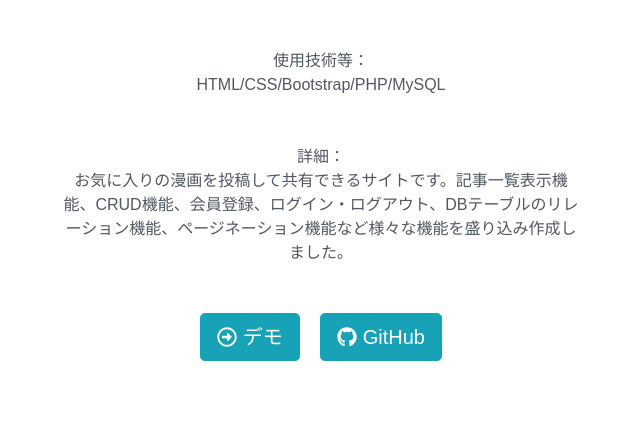
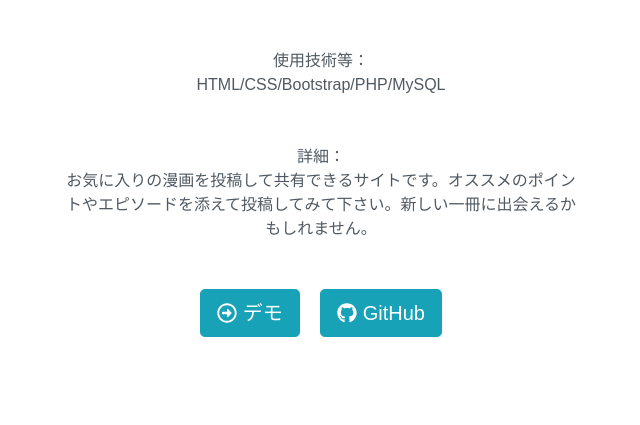
Before and after one commit to Tokimiya26/Portfolio, a PHP site: page /comic.php in a window 1280 px wide. Shown: the part 630-1055 px from the top of the page, without its empty margins (319-959 px from the left). After the commit the page ends 967 px from the top, so only its background shows below. Run offline with PHP 8.4, Linux system fonts and the light colour scheme; some libraries are stand-ins or nearby versions.

Commit message:
説明を編集。

```diff
--- a/comic.php
+++ b/comic.php
@@ -39,7 +39,7 @@
             <p class="mb-5">使用技術等：<br>
             HTML/CSS/Bootstrap/PHP/MySQL</p>
             <p class="mb-5">詳細：<br>
-            お気に入りの漫画を投稿して共有できるサイトです。記事一覧表示機能、CRUD機能、会員登録、ログイン・ログアウト、DBテーブルのリレーション機能、ページネーション機能など様々な機能を盛り込み作成しました。</p>
+            お気に入りの漫画を投稿して共有できるサイトです。オススメのポイントやエピソードを添えて投稿してみて下さい。新しい一冊に出会えるかもしれません。</p>
             <a class="btn btn-lg btn-info mr-2" href="https://toki-life.com/YOUR-MEMORABLE-COMIC/" target="_blank"><span><i class="far fa-arrow-alt-circle-right"></i></span> デモ</a>
             <a class="btn btn-lg btn-info ml-2" href="https://github.com/Tokimiya26/YOUR-MEMORABLE-COMIC" target="_blank"><span><i class="fab fa-github"></i></span> GitHub</a>
           </div>
```
